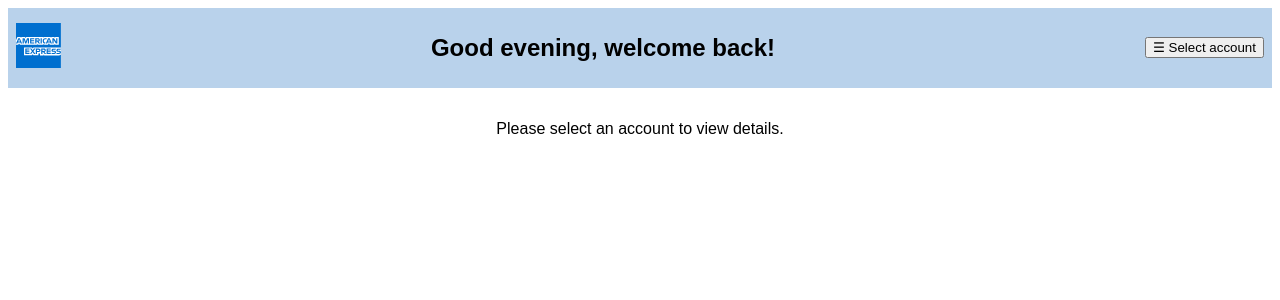
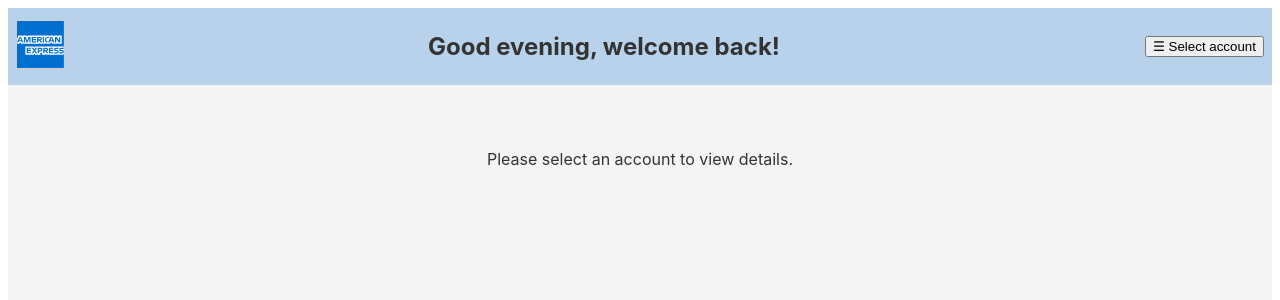
Before and after one commit to maitepv87/amex-challenge, a React (Vite) app: page / in a window 1280 px wide. Shown: the top 300 px of the page. Built offline with nearby package versions, Linux system fonts and the light colour scheme.

Commit message:
UX: visually reinforce separation between transactions for clarity

```diff
--- a/src/styles/syles.css
+++ b/src/styles/syles.css
@@ -2,7 +2,7 @@
     display: flex;
     flex-direction: column;
     min-height: 100vh;
-    font-family: Arial, Helvetica, sans-serif;
+    font-family: "Inter", "Arial", sans-serif;
 }
 
 .header-section {
@@ -12,15 +12,36 @@
     align-items: center;
     background-color: #b9d2eb;
     border-bottom: 1px solid var(--color-divider);
-    padding: 6px 8px;
+    padding: 4px 8px;
 }
 
-.content-section {
+.amex-logo {
+    border: 1px solid #ccc;
+    width: 100%;
+}
+
+.greeting-container {
     display: flex;
-    flex-direction: row;
-    flex-grow: 1;
-    padding: 16px;
-    background-color: #EDEFEE;
+    flex-direction: column;
+    align-items: center;
+    gap: 8px;
+}
+
+.greeting-title {
+    font-size: 1.5rem;
+    font-weight: bold;
+    color: #333;
+}
+
+.main-content {
+    display: flex;
+    flex-direction: column;
+    gap: 1.5rem;
+    padding: 2rem;
+    flex: 1;
+    overflow-y: auto;
+    background-color: var(--main-bg, #f4f4f4);
+    color: var(--main-text, #333);
 }
 
 .account-summary-page {
@@ -34,8 +55,8 @@
 .account-summary-card {
     width: 300px;
     padding: 1rem;
-    border: 1px solid var(--color-divider);
-    background-color: var(--color-surface);
+    border: 1px solid #e0e0e0;
+    background-color: #ffffff;
     border-radius: 8px;
     box-shadow: 0 1px 4px rgba(0, 0, 0, 0.1);
 }
@@ -60,13 +81,10 @@
 .transactions-list {
     width: 300px;
     padding: 1rem;
-    border: 1px solid var(--color-divider);
+    border: 1px solid #e0e0e0;
+    background-color: #ffffff;
     border-radius: 8px;
-    background-color: var(--color-surface);
     box-shadow: 0 1px 4px rgba(0, 0, 0, 0.1);
-    display: flex;
-    flex-direction: column;
-    gap: 1rem;
     max-height: 400px;
     overflow-y: auto;
 }
@@ -74,11 +92,9 @@
 .transaction-item {
     display: flex;
     flex-direction: column;
+    justify-content: left;
+    align-items: left;
     gap: 0.25rem;
-    padding: 0.75rem 1rem;
-    background-color: var(--color-background);
-    border-radius: 4px;
-    box-shadow: 0 1px 2px rgba(0, 0, 0, 0.05);
 }
 
 .transaction-details {
```
Also changed, not shown: src/components/SidebarAccountSelector.jsx (+0 -49 lines).
